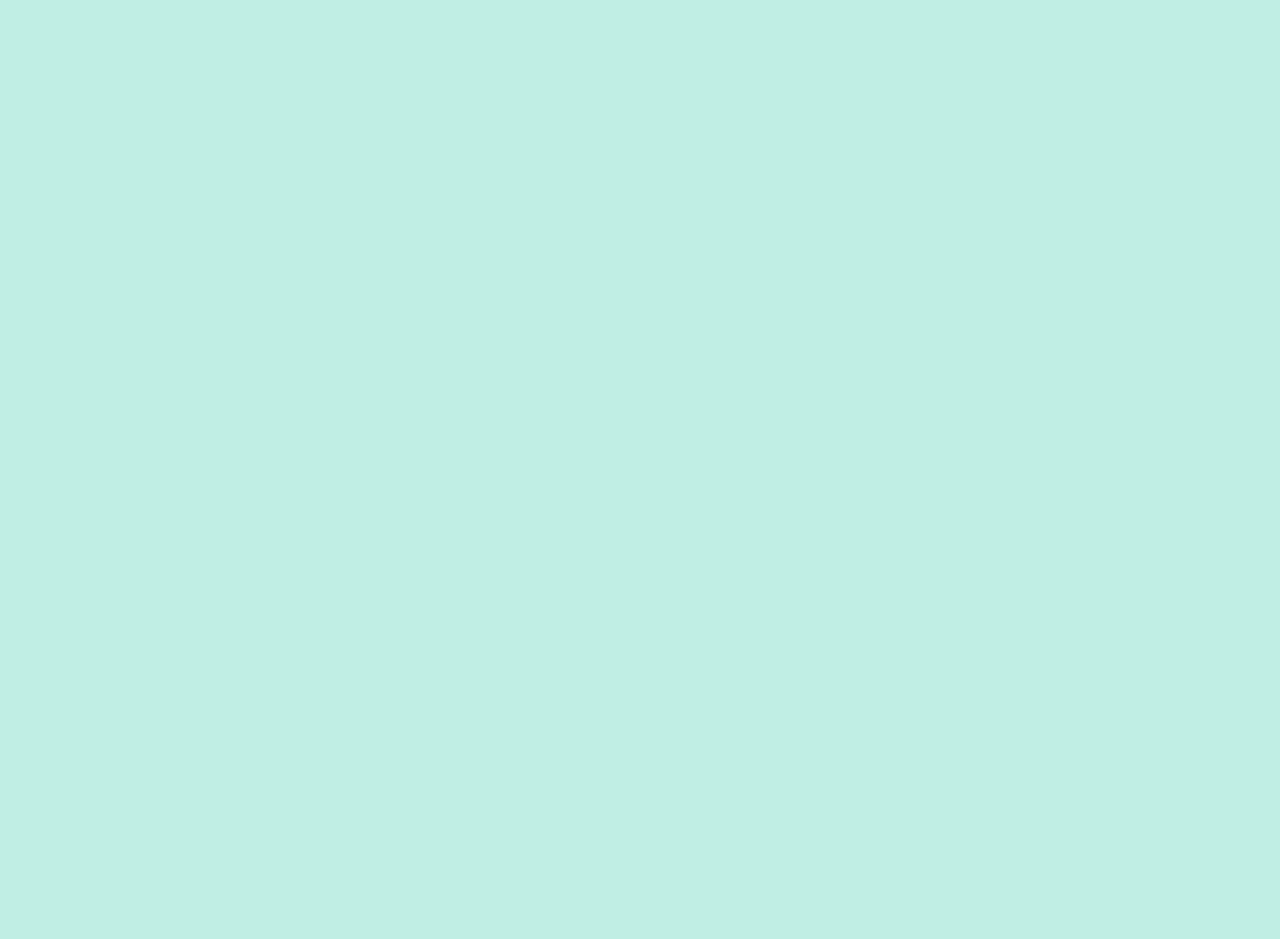
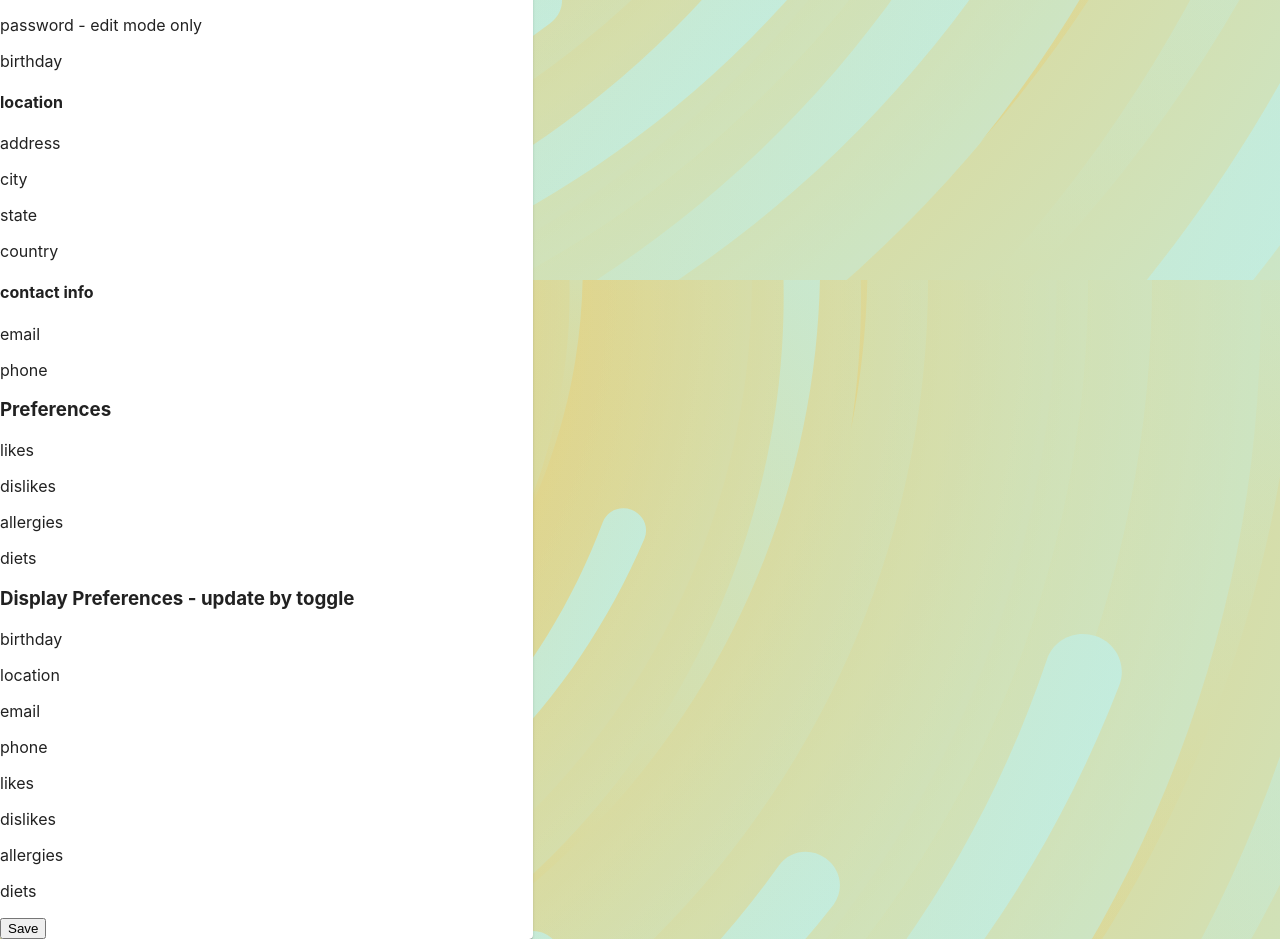
Before and after one commit to listenToRipley/capstone, a React (Create React App) app: page /home in a window 1280 px wide. Shown: the part 1640-2579 px from the top of the page. Before the commit the page ends 1486 px from the top, so only its background shows below. Built offline with nearby package versions, Linux system fonts and the light colour scheme.

Commit message:
outlined the user profile

```diff
--- a/src/components/CurrentUser/UserProfile.js
+++ b/src/components/CurrentUser/UserProfile.js
@@ -21,7 +21,48 @@ import React from 'react';
 const UserProfile = () => {
 
   return (
-    <div>User Profile</div>
+    <div>
+      <button>Edit</button>
+      <h1>USERNAME Profile</h1>
+      <div>
+      <h2>User info</h2>
+      <p>Name</p>
+      <p>password - edit mode only</p>
+      <p>birthday</p>
+      <h4>location</h4>
+        <div>
+          <p>address</p>
+          <p>city</p>
+          <p>state</p>
+          <p>country</p>
+        </div>
+        <h4>contact info</h4>
+          <div>
+            <p>email</p>
+            <p>phone</p>
+          </div>
+      </div>
+      <div>
+      <h3>Preferences</h3>
+        <p>likes</p>
+        <p>dislikes</p>
+        <p>allergies</p>
+        <p>diets</p>
+      </div>
+
+      <div>
+        <h3>Display Preferences - update by toggle</h3>
+        <p>birthday</p>
+        <p>location</p>
+        <p>email</p>
+        <p>phone</p>
+        <p>likes</p>
+        <p>dislikes</p>
+        <p>allergies</p>
+        <p>diets</p>
+      </div>
+      <button>Save</button>
+    </div>
   )
 }
 
```
